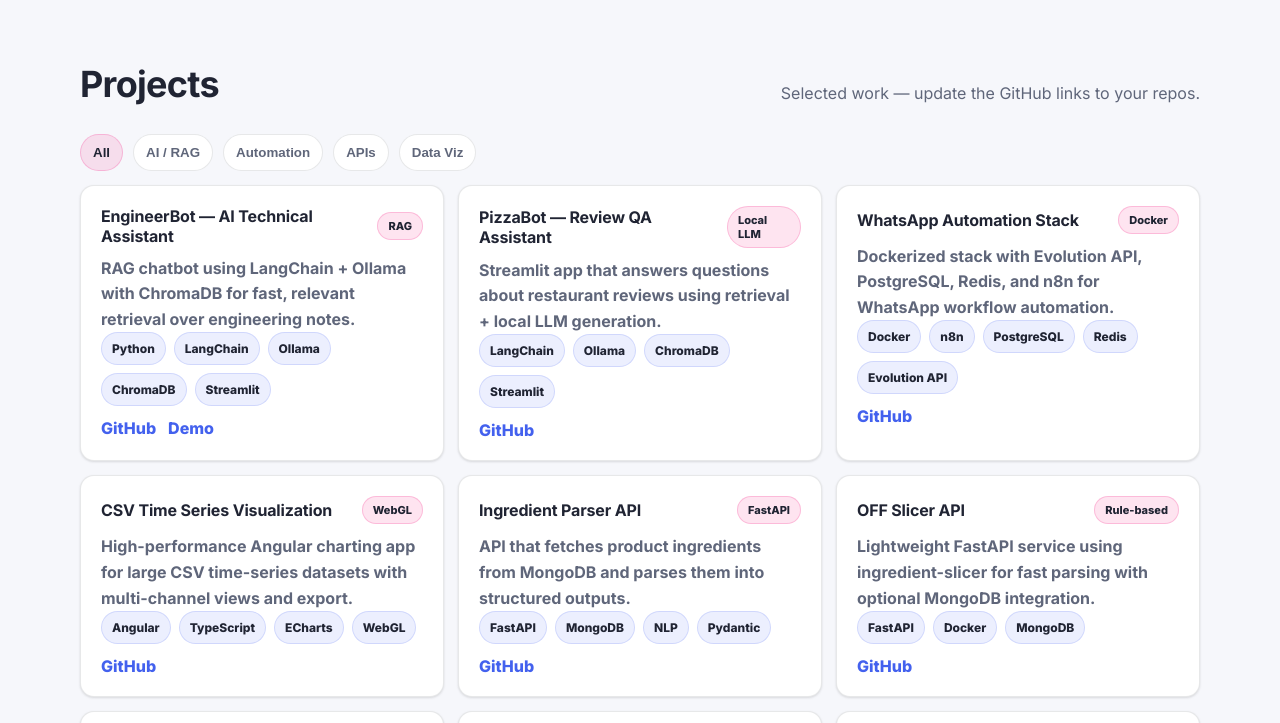
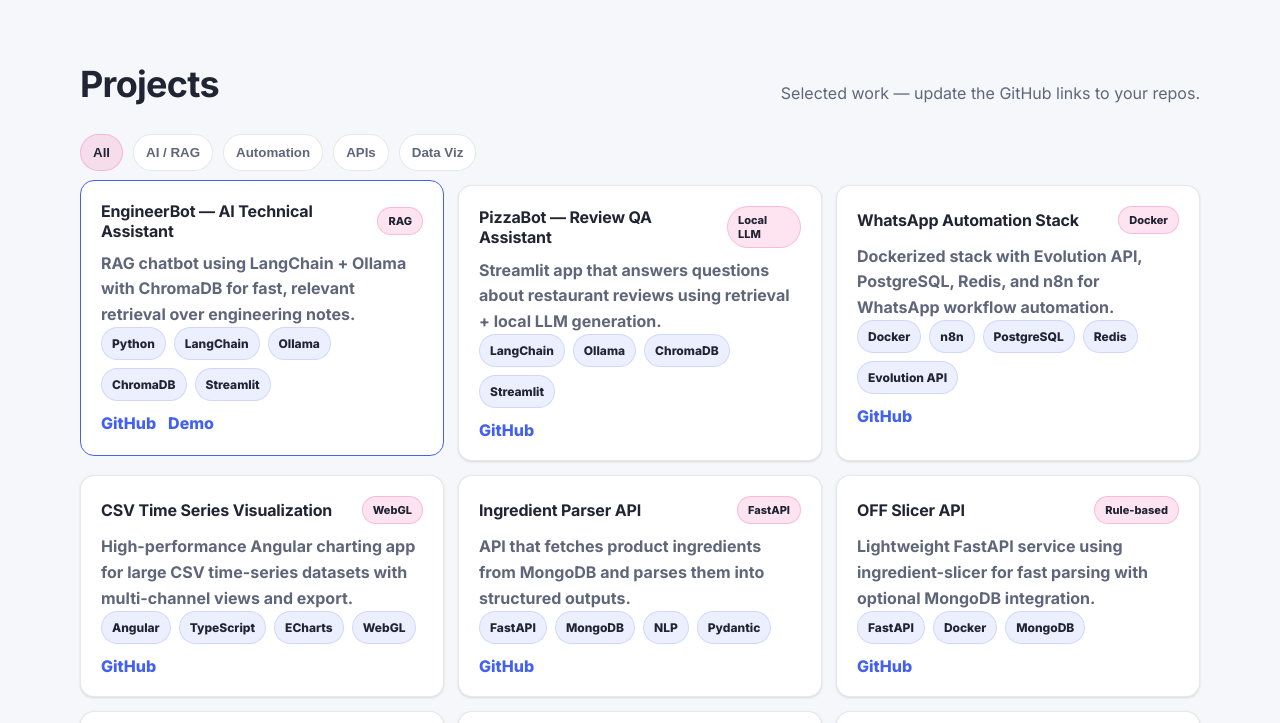
Before and after one commit to H-rasool/h-rasool.github.io, a plain HTML site: page index.html in a window 1280 px wide. In both pictures the pointer is over the element 262 px from the left and 3650 px from the top of the page. Shown: the part 3327-4050 px from the top of the page. Drawn offline with Linux system fonts and the light colour scheme.

Commit message:
style updates

```diff
--- a/index.html
+++ b/index.html
@@ -69,7 +69,7 @@
           </p>
 
           <div class="cta-row">
-            <a class="btn primary" href="Resume/HasnatRasool_Resume.pdf" target="_blank" rel="noopener">Download Resume</a>
+            <a class="btn primary" href="Resume/HasnatRasool_Resume.pdf" download="HasnatRasool_Resume.pdf">Download Resume</a>
             <a class="btn secondary" href="#projects">View Projects</a>
           </div>
 
--- a/styles.css
+++ b/styles.css
@@ -616,3 +616,16 @@
   }
   .nav-links.open{ display:flex; }
 }
+
+.project.card:hover{
+  /* transform: translateY(-1px);
+  box-shadow: var(--shadow-md);
+  background: var(--card);
+  border: 1px solid var(--border);
+  border-radius: var(--radius);
+  padding: 20px;
+  transition: transform .2s var(--ease), box-shadow .2s var(--ease), background .2s var(--ease); */
+  transform: translateY(-5px);
+  box-shadow: var(--shadow-lg);
+  border-color: var(--primary);
+}
```
